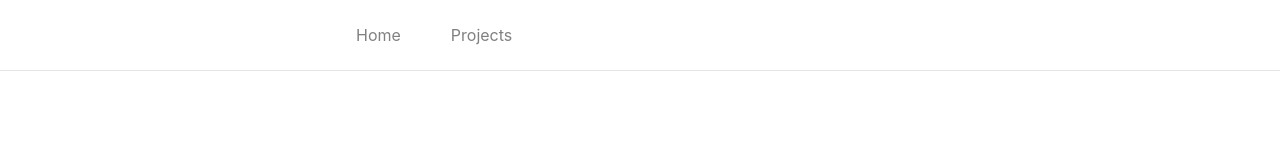
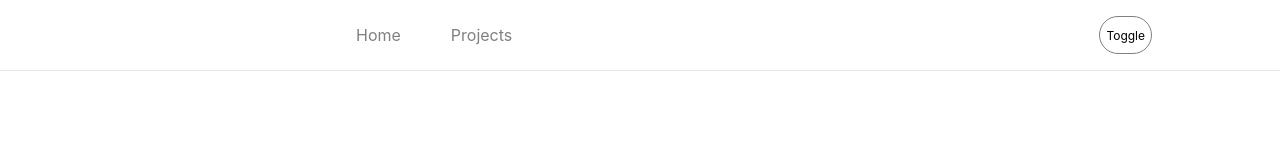
Before and after one commit to toblrne/personalwebsite, a React (Create React App) app: page / in a window 1280 px wide. Shown: the top 159 px of the page. Built offline with nearby package versions, Linux system fonts and the light colour scheme.

Commit message:
Add toggle mode button

```diff
--- a/src/components/Navbar/Navbar.js
+++ b/src/components/Navbar/Navbar.js
@@ -11,6 +11,7 @@ const Navbar = () => {
                 <Link to="/" className="nav-element"> Home </Link>
                 <Link to="/projects" className="nav-element"> Projects </Link>
             </div>
+            <button className="mode-toggle"> Toggle </button>
         </nav>
     );
 }
--- a/src/components/Navbar/Navbar.scss
+++ b/src/components/Navbar/Navbar.scss
@@ -2,6 +2,9 @@
 
 nav {
     box-shadow: 0 0.2px grey;
+    display: flex;
+    justify-content: space-between;
+
 
     .nav-elements {
         display: flex;
@@ -26,4 +29,17 @@ nav {
     //         margin: 0 10vw;
     //     }
     // }
+
+    .mode-toggle {
+        margin: 2vh 10vw;
+        background-color: white;
+        border: 0.5px solid grey;
+        border-radius: 20px;
+        font: 75% $font;
+        color: black;
+
+        &:hover {
+            background-color: rgb(220, 220, 220);
+        }
+    }
 }
```
